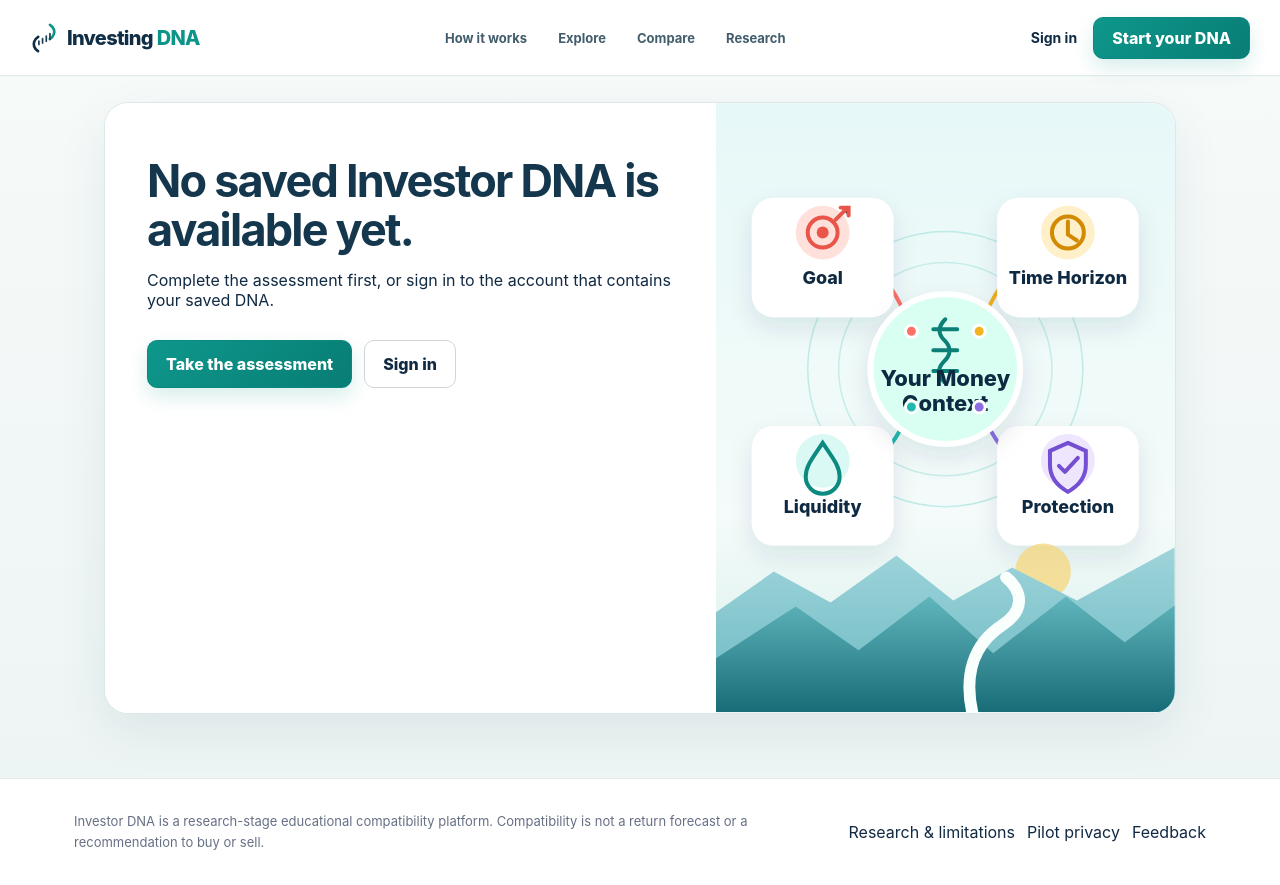
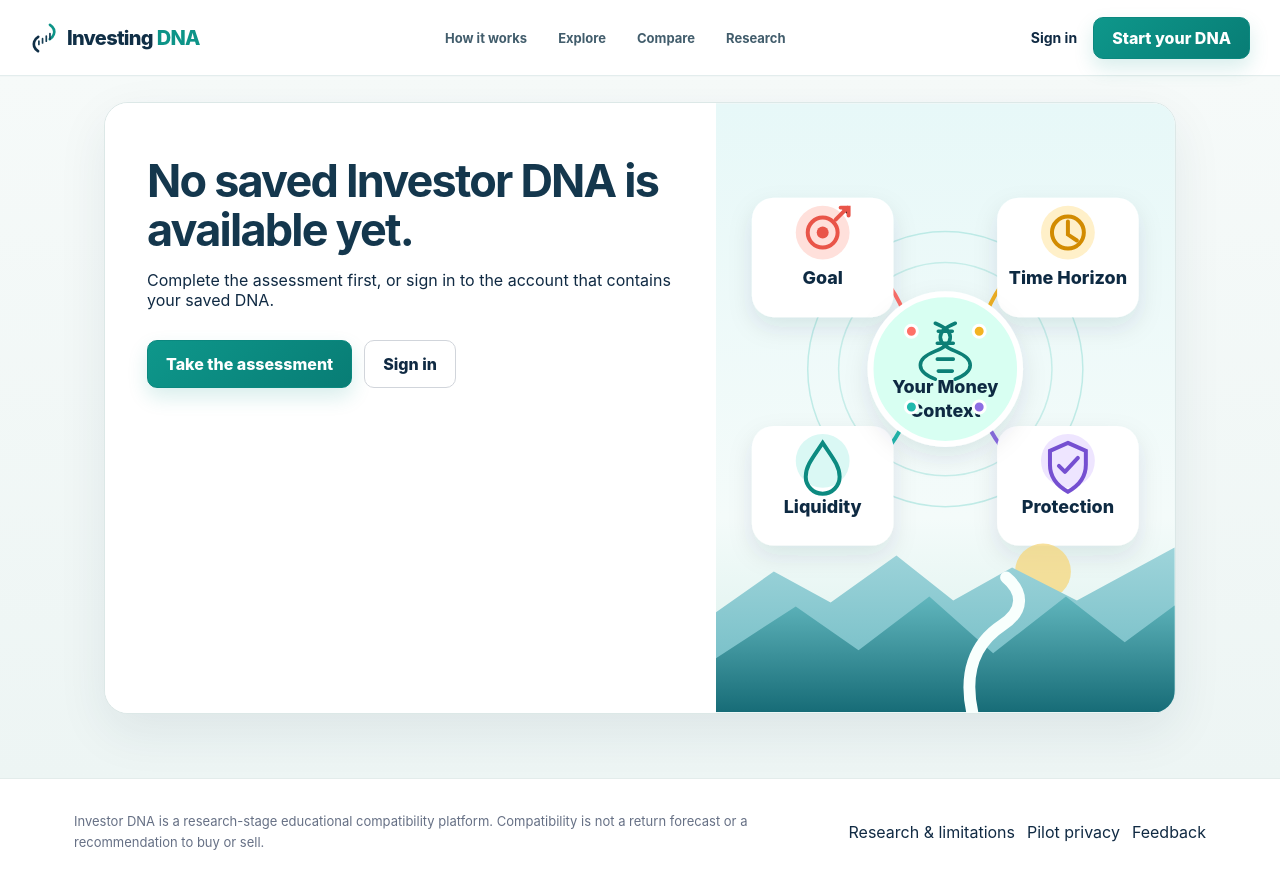
Before and after one commit to mahdikakavandkordi-droid/Investing-dnav1, a Next.js app: page /dna/context in a window 1280 px wide. Built offline with nearby package versions, Linux system fonts and the light colour scheme; no server answers.

Commit message:
Polish money context illustration

```diff
--- a/components/OnboardingVisuals.tsx
+++ b/components/OnboardingVisuals.tsx
@@ -71,8 +71,13 @@ export function MoneyContextVisual(){
   </g>
   <g filter="url(#mc-shadow)">
    <circle cx="230" cy="266" r="75" fill="#d8fff2" stroke="#fff" strokeWidth="6"/>
-   <g transform="translate(208 216)" fill="none" stroke="#087f76" strokeWidth="4" strokeLinecap="round"><path d="M22 0c-7 7-8 14-1 21s7 14 0 21-7 14 0 21"/><path d="M10 10h24M10 31h24M10 52h24"/></g>
-   <text x="230" y="283" textAnchor="middle" fontSize="22" fontWeight="800" fill="#102A43">Your Money</text><text x="230" y="308" textAnchor="middle" fontSize="22" fontWeight="800" fill="#102A43">Context</text>
+   <g transform="translate(230 220)" fill="none" stroke="#087f76" strokeWidth="3.6" strokeLinecap="round">
+    <path d="M-10 0c20 8 20 20 0 28s-20 20 0 28"/>
+    <path d="M10 0c-20 8-20 20 0 28s20 20 0 28"/>
+    <path d="M-7 8h14M-8 20h16M-8 36h16M-7 48h14"/>
+   </g>
+   <text x="230" y="290" textAnchor="middle" fontSize="18" fontWeight="800" fill="#102A43">Your Money</text>
+   <text x="230" y="314" textAnchor="middle" fontSize="18" fontWeight="800" fill="#102A43">Context</text>
   </g>
   <circle cx="196" cy="228" r="6" fill="#ff7067" stroke="#fff" strokeWidth="3"/><circle cx="264" cy="228" r="6" fill="#f3b321" stroke="#fff" strokeWidth="3"/><circle cx="196" cy="304" r="6" fill="#22b9ad" stroke="#fff" strokeWidth="3"/><circle cx="264" cy="304" r="6" fill="#8c6de2" stroke="#fff" strokeWidth="3"/>
   <g>
```
